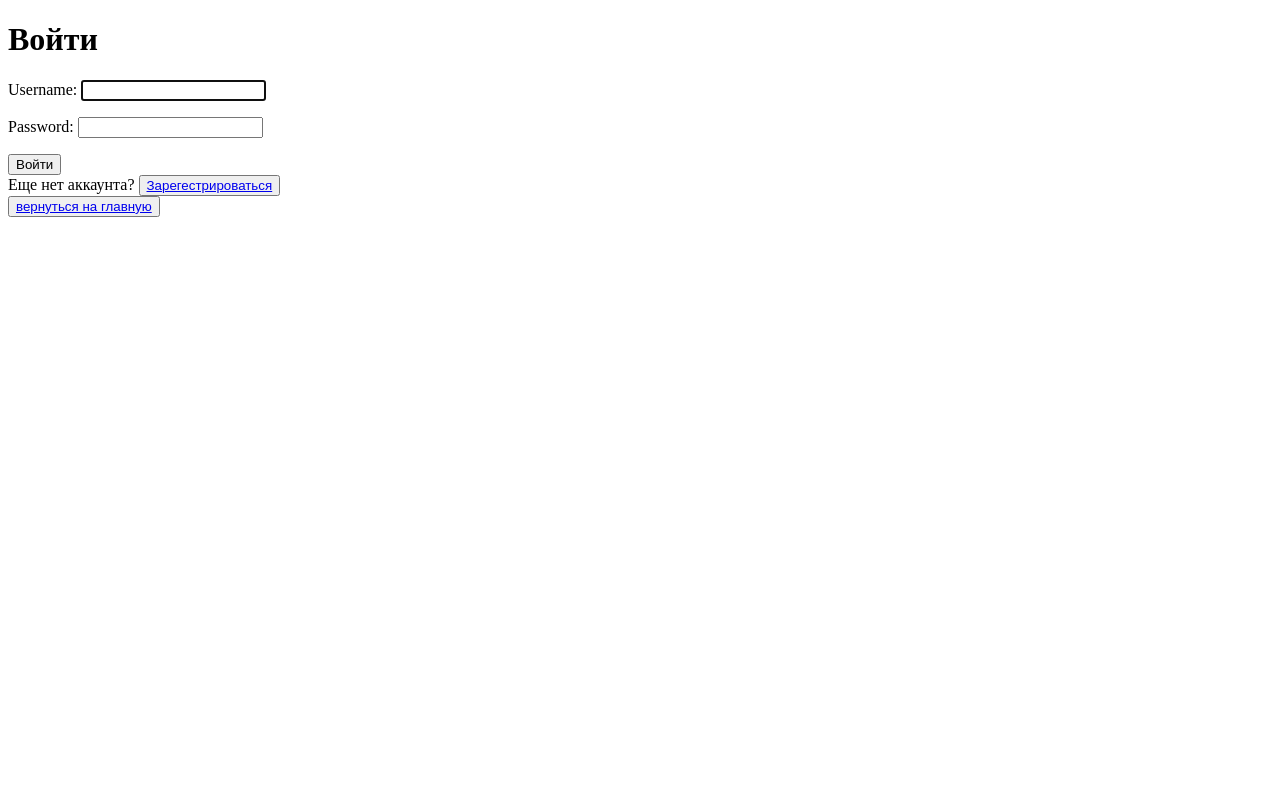
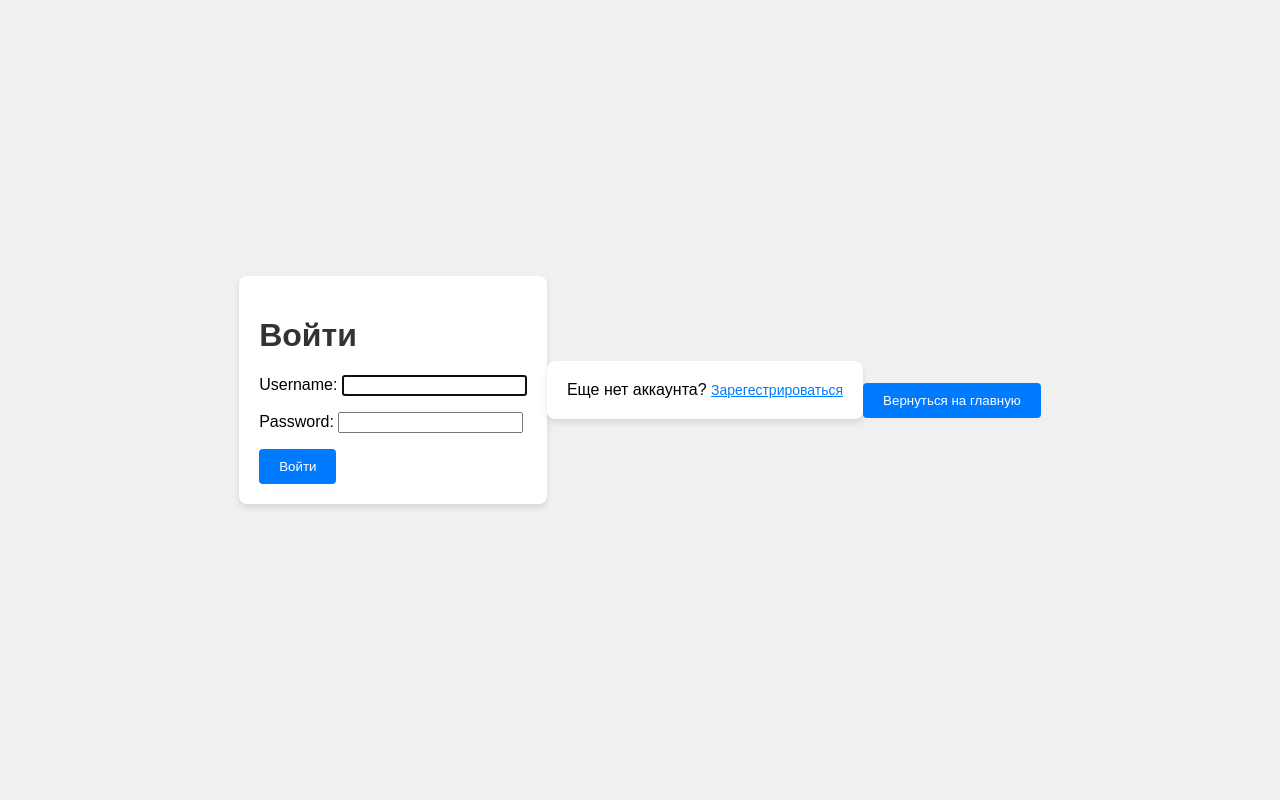
Before and after one commit to bekrahoon/Movie-Reservation-System, a Django app: page /login/ in a window 1280 px wide. Run offline with Django 4.2, Linux system fonts and the light colour scheme.

Commit message:
fix: README.md Add: style to login and singup

```diff
--- a/cart/templates/movies/cart.html
+++ b/cart/templates/movies/cart.html
@@ -11,10 +11,8 @@
       {% csrf_token %}
       <button type="submit">Удалить</button>
     </form>
-    <form action="{% url 'booking_create' movie.pk %}" method="POST">
+    <form action="{% url 'booking_create' item.movie.pk %}" method="POST">
       {% csrf_token %}
-      <label for="seats">Количество мест:</label>
-      <input type="number" name="seats" min="1" required>
       <button type="submit">Забронировать</button>
   </form>
   {% endfor %}
--- /dev/null
+++ b/static/login/style/style.css
@@ -0,0 +1,141 @@
+body {
+    font-family: Arial, sans-serif;
+    display: flex;
+    justify-content: center;
+    align-items: center;
+    height: 100vh;
+    background-color: #f0f0f0;
+    margin: 0;
+}
+
+h1 {
+    color: #333;
+}
+
+form, div {
+    background-color: white;
+    padding: 20px;
+    border-radius: 8px;
+    box-shadow: 0 4px 6px rgba(0, 0, 0, 0.1);
+    margin-bottom: 20px;
+    animation: fadeIn 1s ease-in-out;
+}
+
+@keyframes fadeIn {
+    from {
+        opacity: 0;
+        transform: translateY(-20px);
+    }
+    to {
+        opacity: 1;
+        transform: translateY(0);
+    }
+}
+
+button {
+    background-color: #007bff;
+    color: white;
+    border: none;
+    padding: 10px 20px;
+    border-radius: 4px;
+    cursor: pointer;
+    transition: background-color 0.3s;
+}
+
+button:hover {
+    background-color: #0056b3;
+}
+
+a {
+    color: white;
+    text-decoration: none;
+}
+
+a:hover {
+    text-decoration: underline;
+}
+
+.link-button {
+    background: none;
+    border: none;
+    padding: 0;
+    cursor: pointer;
+    color: #007bff;
+    text-decoration: underline;
+    font-size: 14px;
+}
+
+.link-button:hover {
+    color: #0056b3;
+}
+
+body {
+    font-family: Arial, sans-serif;
+    display: flex;
+    justify-content: center;
+    align-items: center;
+    height: 100vh;
+    background-color: #f0f0f0;
+    margin: 0;
+}
+
+h1 {
+    color: #333;
+}
+
+form, div {
+    background-color: white;
+    padding: 20px;
+    border-radius: 8px;
+    box-shadow: 0 4px 6px rgba(0, 0, 0, 0.1);
+    margin-bottom: 20px;
+    animation: fadeIn 1s ease-in-out;
+}
+
+@keyframes fadeIn {
+    from {
+        opacity: 0;
+        transform: translateY(-20px);
+    }
+    to {
+        opacity: 1;
+        transform: translateY(0);
+    }
+}
+
+button {
+    background-color: #007bff;
+    color: white;
+    border: none;
+    padding: 10px 20px;
+    border-radius: 4px;
+    cursor: pointer;
+    transition: background-color 0.3s;
+}
+
+button:hover {
+    background-color: #0056b3;
+}
+
+a {
+    color: white;
+    text-decoration: none;
+}
+
+a:hover {
+    text-decoration: underline;
+}
+
+.link-button {
+    background: none;
+    border: none;
+    padding: 0;
+    cursor: pointer;
+    color: #007bff;
+    text-decoration: underline;
+    font-size: 14px;
+}
+
+.link-button:hover {
+    color: #0056b3;
+}
--- a/user_register/templates/registration/login.html
+++ b/user_register/templates/registration/login.html
@@ -4,16 +4,21 @@
     <meta charset="UTF-8">
     <meta name="viewport" content="width=device-width, initial-scale=1.0">
     <title>Войти</title>
+{% load static %}
+<link rel="stylesheet" href="{% static 'login/style/style.css' %}">
 </head>
 <body>
-    <h1>Войти</h1>
     <form method="POST">
         {% csrf_token %}
+        <h1>Войти</h1>
         {{ form.as_p }}
         <button type="submit">Войти</button>
     </form>
-    <div><span>Еще нет аккаунта?
-    <button><a href="{% url "register" %}">Зарегестрироваться</a></button></span></div>
-    <button><a href="{% url "home" %}">вернуться на главную</a></button>
+    <div>
+        <span>Еще нет аккаунта?
+            <button class="link-button" onclick="window.location.href='{% url 'register' %}'">Зарегестрироваться</button>
+        </span>
+    </div>
+    <button><a href="{% url 'home' %}">Вернуться на главную</a></button>
 </body>
 </html>
```
Also changed, not shown: user_register/templates/registration/register.html (+9 -5 lines), README.md, static/login/js/script.js (added), static/style.css (line endings or trailing spaces).
